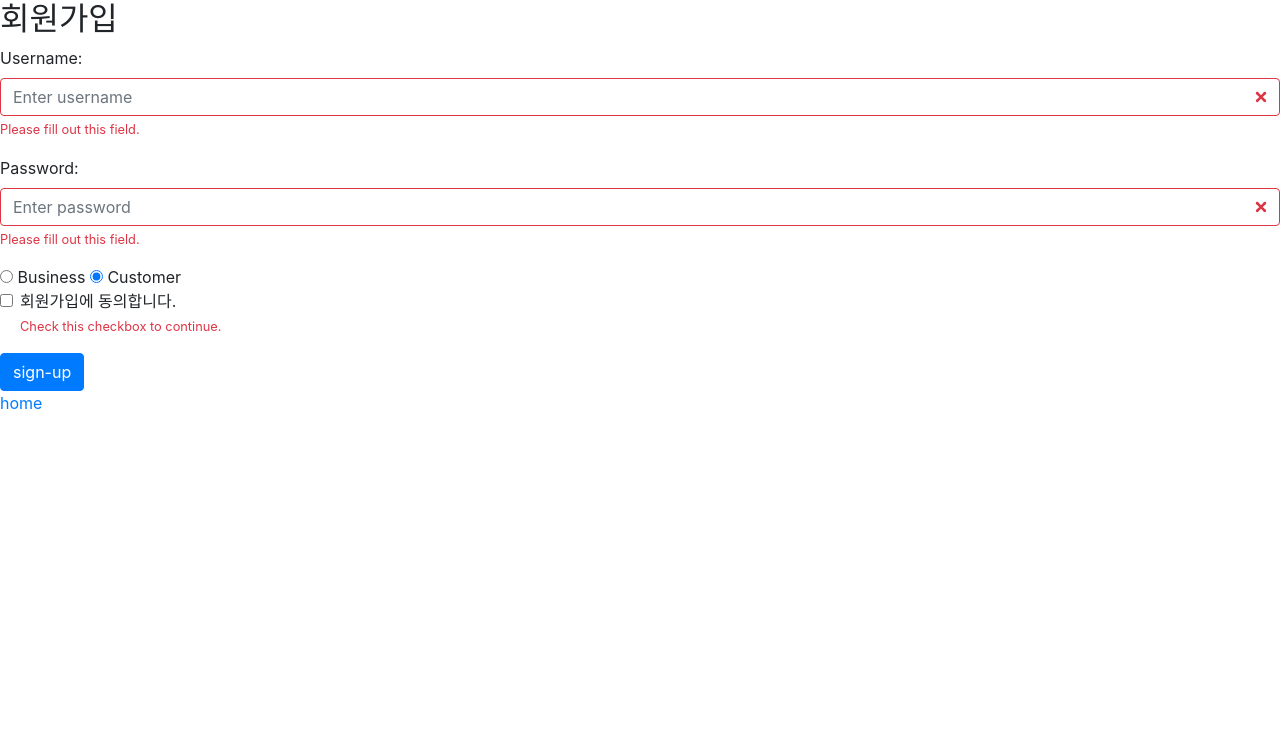
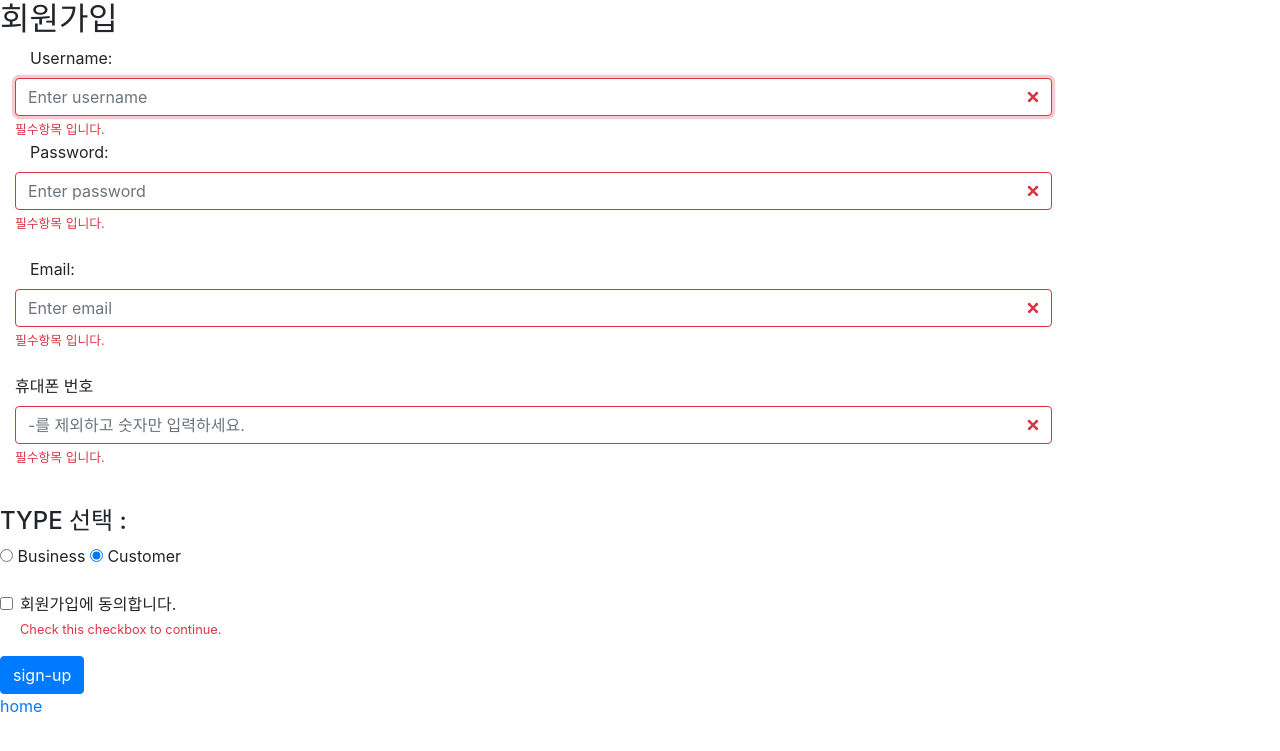
Before and after one commit to osunguk/Dormant-customer, a Django app: page /signup in a window 1280 px wide. Shown: the top 751 px of the page. Run offline with Django 3.2, Linux system fonts and the light colour scheme; parts of the project's set-up code (start-up, migrations or seed data) failed here and were passed over; some libraries are stand-ins or nearby versions.

Commit message:
회원가입 수정

```diff
--- a/dormant_account/app/models.py
+++ b/dormant_account/app/models.py
@@ -27,7 +27,7 @@ class Profile(models.Model):
         (CUSTOMER, 'Customer')
     )
     # 기본 정보
-    email = models.CharField('이메일', max_length=100, blank=True)
+    email = models.EmailField('이메일', max_length=100, blank=True)
     phoneNumber = models.CharField('핸드폰 번호', max_length=11, blank=True, null=True)
     user = models.OneToOneField(User, on_delete=models.CASCADE)  # 기존 User 모델에 1:1 대응을 생성
     check = models.CharField('check', max_length=100, blank=True)
@@ -54,7 +54,7 @@ class UserB(models.Model):
 
 
 class DormantUserInfo(models.Model):  # 휴면계정 모델
-    username = models.CharField('username', max_length=100, blank=True)
+    """username = models.CharField('username', max_length=100, blank=True)
     BUSINESS = 1
     CUSTOMER = 2
     ROLE_CHOICES = (
@@ -66,7 +66,7 @@ class DormantUserInfo(models.Model):  # 휴면계정 모델
     dormantDate = models.DateTimeField(default=timezone.now)
     deleteDate = models.DateTimeField(blank=True)
     checkNotice = models.BooleanField(default=False)
-
+"""
 
 # @receiver 는 말그대로 수신기로 신호(signal)가 전송되면 실행되는 코드
 # @receiver 의 파라미터는 (어떤 신호인지, 시그널을 보낸 곳이 어디인지(송신자가 누구인지))
--- a/dormant_account/app/templates/app/signup.html
+++ b/dormant_account/app/templates/app/signup.html
@@ -15,22 +15,50 @@
     <form method="post" action="{%url 'signup'  %}" class="was-validated">
       {% csrf_token %}
 
-    <div class="form-group">
-      <label for="name">Username:</label>
-      <input type="text" class="form-control" id="name" placeholder="Enter username" name="name" required>
+    <div class="col-lg-10">
+      <label for="name" class="col-lg-2 control-label">Username:</label>
+      <input type="text" class="form-control" id="name" placeholder="Enter username" name="name" required autofocus>
       <div class="valid-feedback">Valid.</div>
-      <div class="invalid-feedback">Please fill out this field.</div>
+      <div class="invalid-feedback">필수항목 입니다.</div>
     </div>
 
-    <div class="form-group">
-      <label for="pwd">Password:</label>
+
+
+    <div class="col-lg-10">
+      <label for="pwd" class="col-lg-2 control-label">Password:</label>
       <input type="password" class="form-control" id="pwd" placeholder="Enter password" name="pwd" required>
       <div class="valid-feedback">Valid.</div>
-      <div class="invalid-feedback">Please fill out this field.</div>
+      <div class="invalid-feedback">필수항목 입니다.</div><br>
     </div>
 
-<input type="radio" name="type" value="Business" /> Business
-<input type="radio" name="type" value="Customer" checked="checked" /> Customer
+
+
+    <div class="col-lg-10">
+      <label for="email" class="col-lg-2 control-label" >Email:</label>
+      <input type="email" class="form-control" id="email" placeholder="Enter email" name="email" required>
+        <div class="invalid-feedback">필수항목 입니다.</div><br>
+    </div>
+
+    <div class="form-group" id="divPhoneNumber">
+        <label for="inputPhoneNumber" class="col-lg-2 control-label">휴대폰 번호</label>
+        <div class="col-lg-10">
+            <input type="tel" class="form-control onlyNumber" id="phoneNumber" name ="phoneNumber" data-rule-required="true" placeholder="-를 제외하고 숫자만 입력하세요." maxlength="11" required>
+            <div class="invalid-feedback">필수항목 입니다.</div><br>
+        </div>
+    </div>
+
+
+
+    <div>
+        <h4>TYPE 선택 : </h4>
+        <input type="radio" name="type" value="Business" /> Business
+        <input type="radio" name="type" value="Customer" checked="checked" /> Customer <br><br>
+    </div>
+
+
+
+
+
 
     <div class="form-group form-check">
       <label class="form-check-label">
@@ -45,7 +73,18 @@
 
     <p><a href="{% url 'home' %}">home</a></p>
   </form>
+
+
 </div>
+    <script>
+            $(".onlyNumber").keyup(function(event){
+            if (!(event.keyCode >=37 && event.keyCode<=40)) {
+                var inputVal = $(this).val();
+                $(this).val(inputVal.replace(/[^0-9]/gi,''));
+            }
+        });
+
+    </script>
 
 </body>
 </html>
--- a/dormant_account/app/views.py
+++ b/dormant_account/app/views.py
@@ -42,6 +42,7 @@ def change_AccountGroup():
 
         # 365일 이상 접속 X ==> 일반그룹 -> 휴면그룹으로 이동
         if (now - last_login).days >= 365:
+            """
             U = User.objects.get(username=user) # 일반계정의 데이터를 휴면계정으로 옮김
             dormant = DormantUserInfo() # 생성할 휴면계정
             dormant.id = U.id
@@ -50,7 +51,7 @@ def change_AccountGroup():
             dormant.username = U.username
             dormant.save()
             U.delete()
-            # print('ID : ' + users['username'] + '은(는) 휴면계정으로 전환되었습니다.')
+            # print('ID : ' + users['username'] + '은(는) 휴면계정으로 전환되었습니다.')"""
 
 
 sched = BackgroundScheduler()
@@ -71,18 +72,21 @@ def login(request):
 
         content_all = Content.objects.all()
         total_content = len(content_all)  # 총 게시물 수
+        """
         check_DormantAccount = DormantUserInfo.objects.filter(username=name).exists() # 휴면계정 확인
-        if check_DormantAccount: # 휴면걔정 삭제 & 일반 계정 생성
+
+        if check_DormantAccount: # 휴면계정 삭제 & 일반 계정 생성
             d = DormantUserInfo.objects.get(username=name)
             User.objects.create_user(username=d.username, password=pwd, last_login=timezone.now())
             d.delete()
             user = auth.authenticate(request, username=name, password=pwd)
+        """
         if user is not None:
             auth.login(request, user)
             Profile.objects.filter(user_id=user.id).update(check='')
             User.objects.filter(username=name).update(last_login=timezone.now())  # 마지막 로그인 시간 최신화
             return render(request, 'app/board.html',
-                          {'check_DormantAccount': check_DormantAccount, 'contents': content_all,
+                          {'contents': content_all,
                            'total': total_content})
         else:
             return render(request, 'app/login.html', {'error': '잘못된 id 또는 pwd 입니다'})
@@ -98,11 +102,19 @@ def logout(request):
 def signup(request):
     if request.method == 'POST':
         username = request.POST['name']
+        email = request.POST['email']
+        phoneNumber = request.POST['phoneNumber']
         check_id = User.objects.filter(username=username).exists()
         if check_id:  # id가 중복일때 signup 거부
             pass
         userpwd = request.POST['pwd']
         user = User.objects.create_user(username=username, password=userpwd, last_login=timezone.now())
+
+        user_list = User.objects.values()
+        for users in user_list:
+            Profile.objects.filter(user_id=users['id']).update(email=email)
+            Profile.objects.filter(user_id=users['id']).update(phoneNumber=phoneNumber)
+
         if request.POST.get('type') == 'Business':
             type = business
             return render(request,'app/business.html',{'type':type})
```
Also changed, not shown: dormant_account/app/admin.py (+6 -59 lines), dormant_account/dormant_account/settings.py (+5 -6 lines), dormant_account/app/migrations/0001_initial.py (added), dormant_account/app/migrations/0002_auto_20190821_0945.py (added), dormant_account/app/migrations/0003_auto_20190821_1013.py (added), 1 other file.
